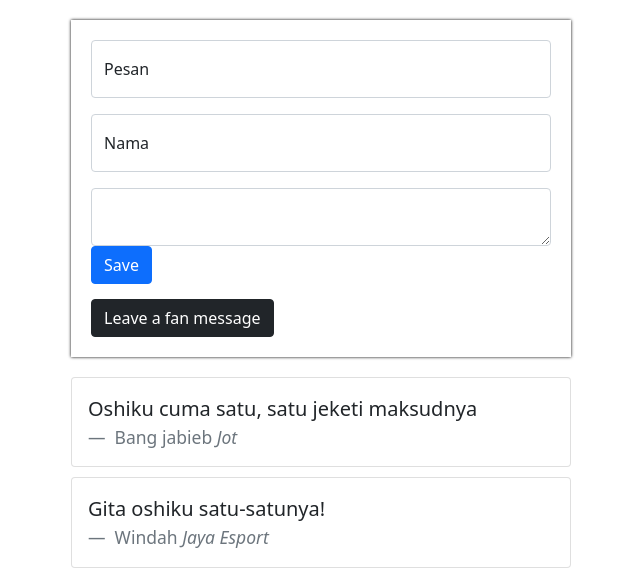
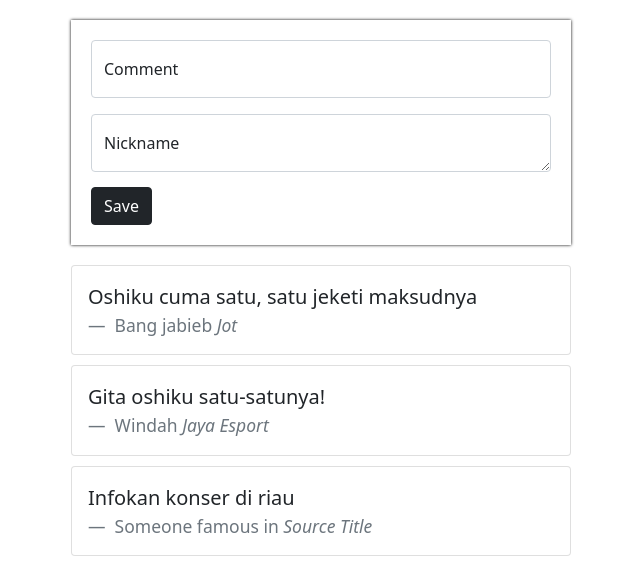
Before and after one commit to Faikalgo/fanbook-project, a Flask app: page / in a window 1280 px wide. Shown: the part 300-877 px from the top of the page, without its empty margins (319-959 px from the left). After the commit the page ends 856 px from the top, so only its background shows below. Run offline with Flask 3, Linux system fonts and the light colour scheme.

Commit message:
first commit

```diff
--- a/templates/index.html
+++ b/templates/index.html
@@ -98,28 +98,19 @@
           id="pesan"
           placeholder="pesan"
         />
-        <label for="floatingInput">Pesan</label>
-      </div>
-
-      <div class="form-floating mb-3">
-        <input
-          type="text"
-          class="form-control"
-          id="nama"
-          placeholder="nama"
-        />
-        <label for="floatingInput">Nama</label>
+        <label for="floatingInput">Comment</label>
       </div>
 
       <div class="form-floating">
         <textarea
           class="form-control"
           placeholder="Leave a comment here"
-          id="floatingTextarea"
+          id="nama"
         ></textarea>
-        <button onclick="submit()"type="button" class="btn btn-primary">Save</button>
+        <label for="floatingInput">Nickname</label>
+
       </div>
-      <button type="button" class="btn btn-dark">Leave a fan message</button>
+      <button onclick="submit()"type="button" class="btn btn-dark">Save</button>
     </div>
 
     <div class="mycards">
```
